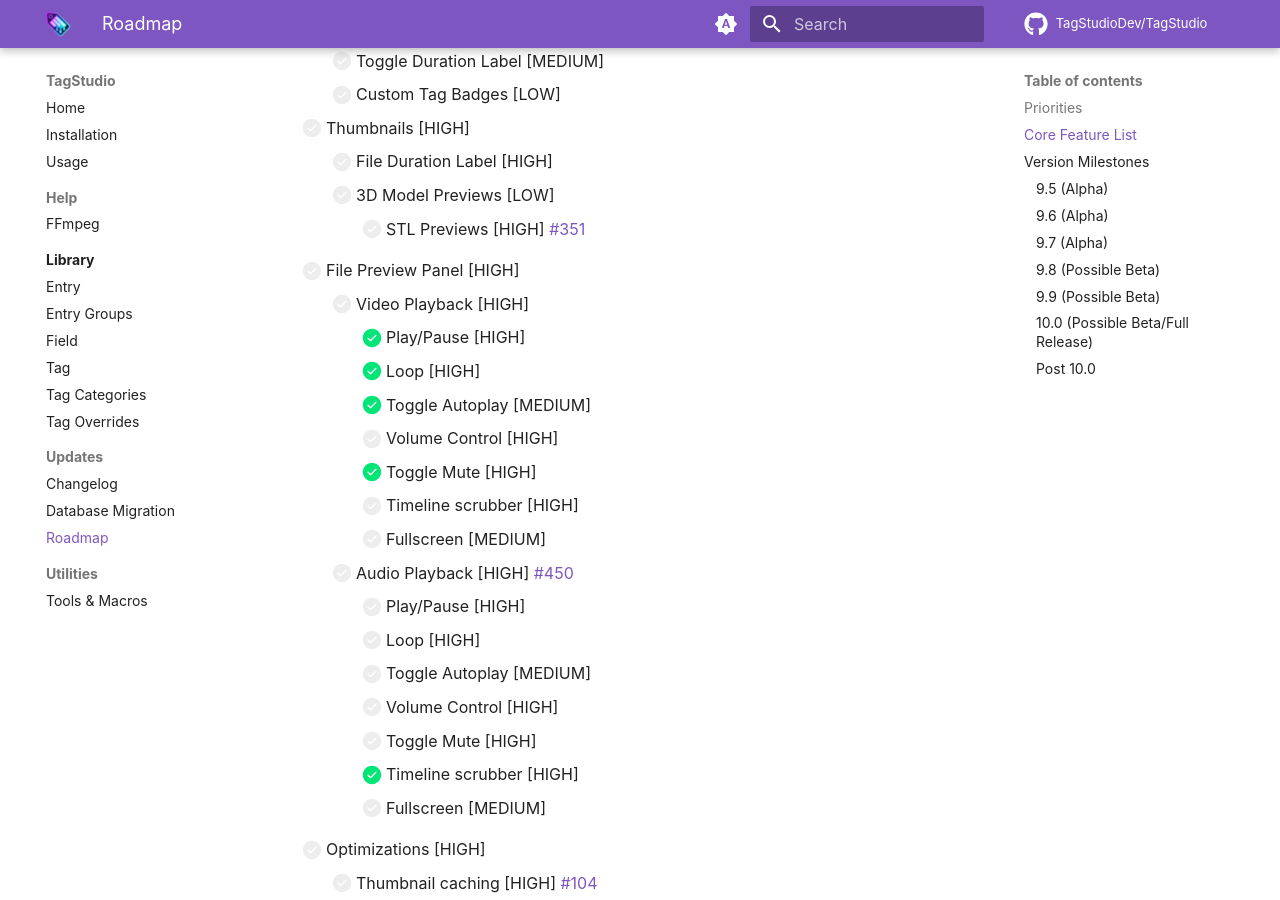
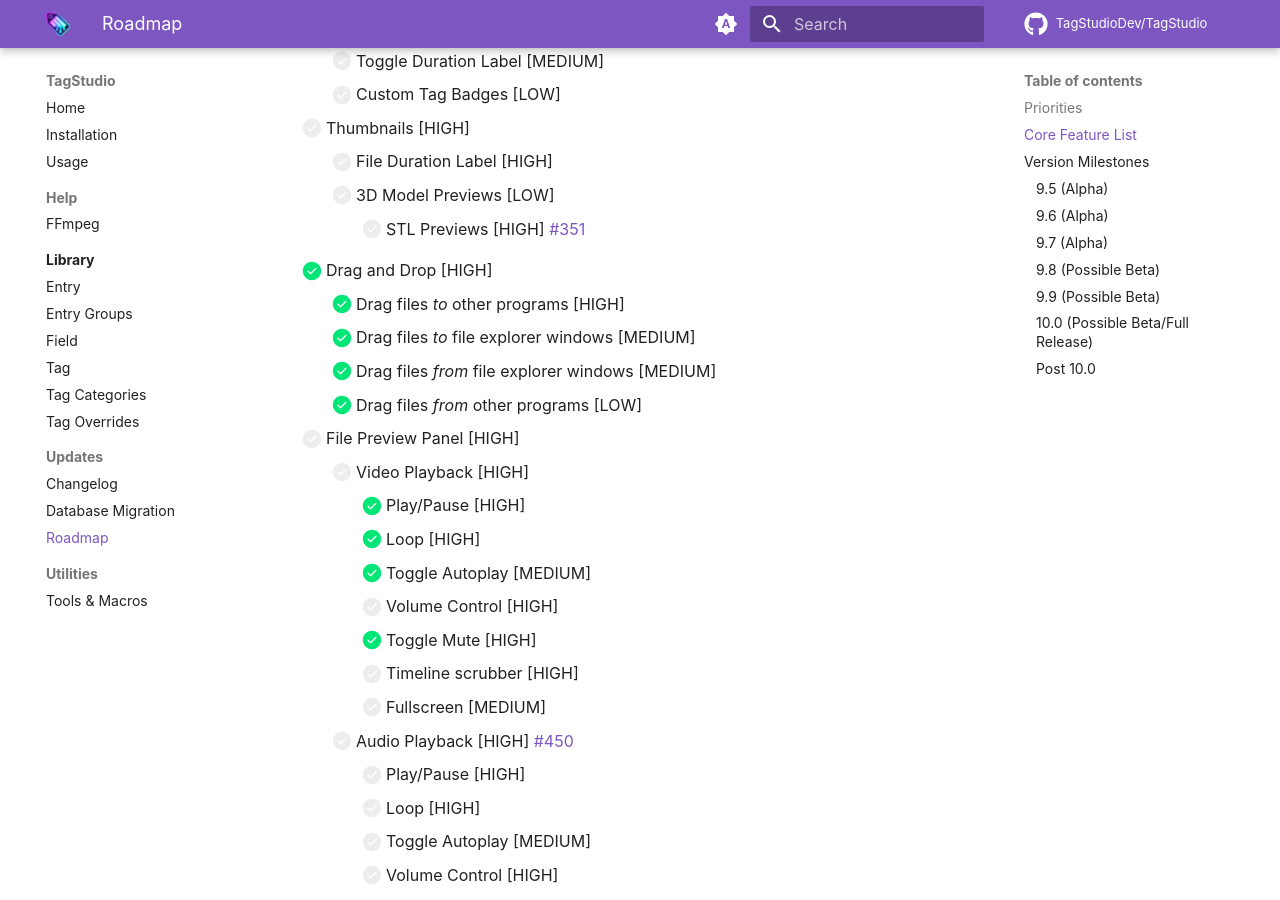
Before and after one commit to TagStudioDev/TagStudio, an MkDocs documentation site: the page built from docs/updates/roadmap.md, in a window 1280 px wide and 900 px high, scrolled down 4261 px. Built offline with MkDocs 1.6.1 and Material for MkDocs 9.7.7, drawn with Linux system fonts in a browser that asks for light colours; comment, search, counter and statistics services are not loaded.

Commit message:
docs(roadmap): add drag and drop

```diff
--- a/docs/updates/roadmap.md
+++ b/docs/updates/roadmap.md
@@ -124,6 +124,11 @@ Features are broken up into the following priority levels, with nested prioritie
     -   [ ] File Duration Label [HIGH]
     -   [ ] 3D Model Previews [LOW]
         -   [ ] STL Previews [HIGH] [#351](https://github.com/TagStudioDev/TagStudio/issues/351)
+-   [x] Drag and Drop [HIGH]
+    -   [x] Drag files _to_ other programs [HIGH]
+    -   [x] Drag files _to_ file explorer windows [MEDIUM]
+    -   [x] Drag files _from_ file explorer windows [MEDIUM]
+    -   [x] Drag files _from_ other programs [LOW]
 -   [ ] File Preview Panel [HIGH]
     -   [ ] Video Playback [HIGH]
         -   [x] Play/Pause [HIGH]
```
